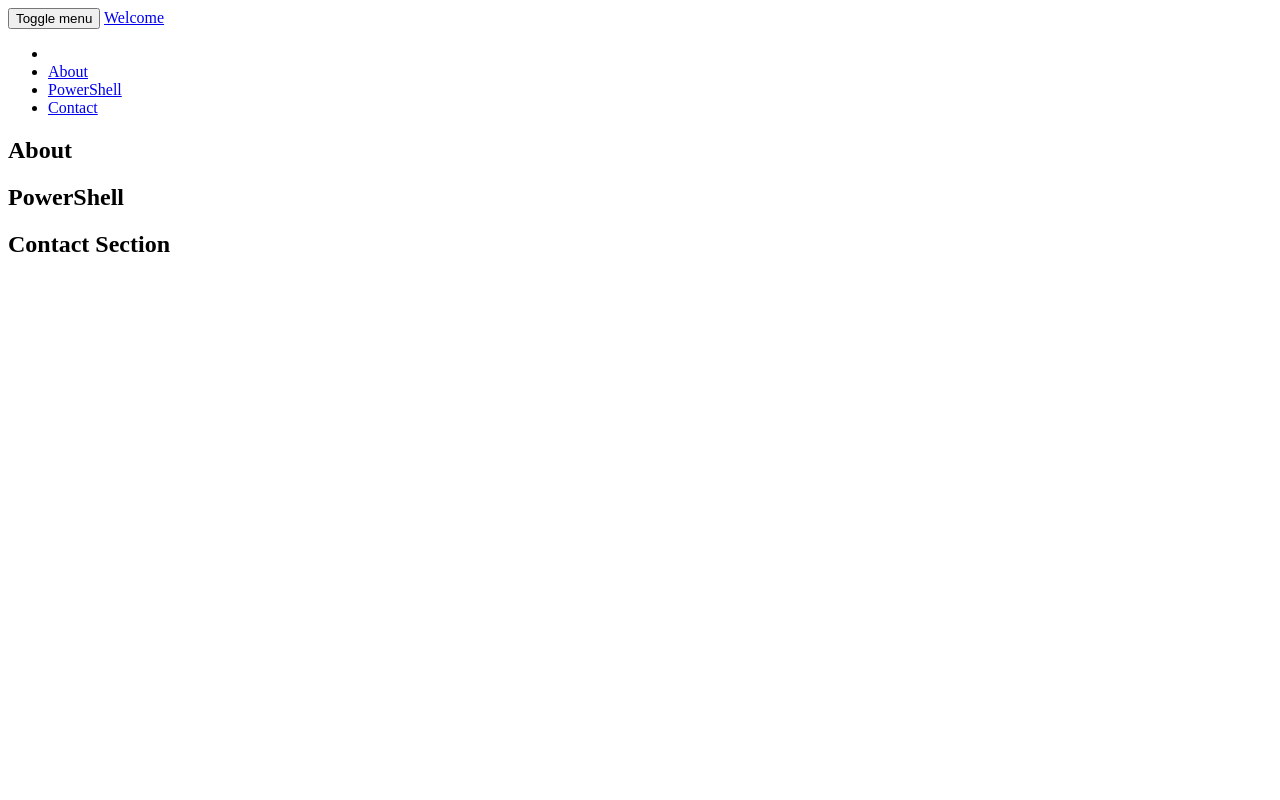
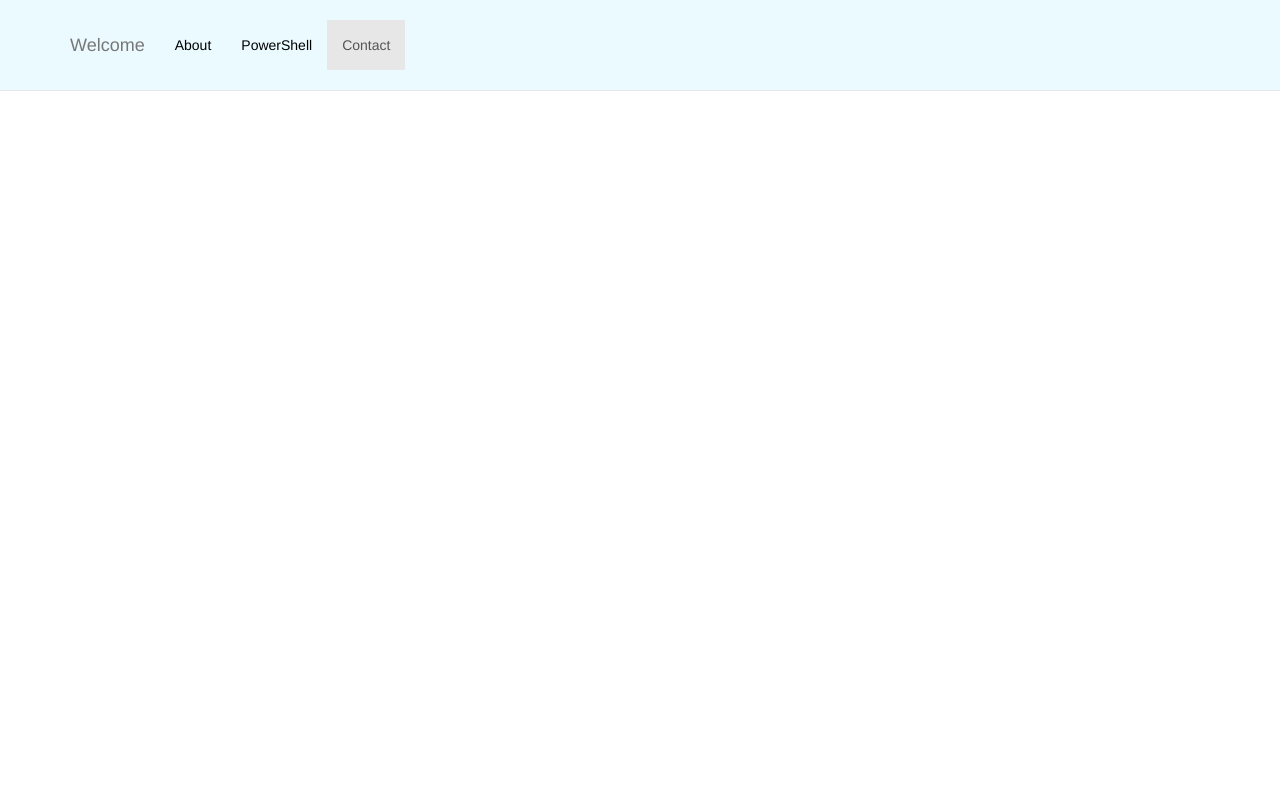
Before and after one commit to HippHamster/Site, a plain HTML site: page index.html in a window 1280 px wide. Shown: the top 800 px of the page. Drawn offline with Linux system fonts and the light colour scheme.

Commit message:
Revert "Update index.html"
This reverts commit df7d716d754d36270eabdf37e3828df757d689cd.

```diff
--- a/index.html
+++ b/index.html
@@ -1,8 +1,14 @@
 <!doctype html>
 <html lang="en" class="no-js">
 <head>
+    <meta charset="utf-8">
+    <meta http-equiv="x-ua-compatible" content="ie=edge">
+    <meta name="viewport" content="width=device-width, initial-scale=1">
+    <link rel="canonical" href="https://html5-templates.com/" />
     <title>HippHamster</title>
-    <meta name="description" content="HippHamster's Personal Website">
+    <meta name="description" content="Simplified Bootstrap template with sticky menu">
+    <link href="css/bootstrap.min.css" rel="stylesheet">
+    <link href="css/sticky-menu.css" rel="stylesheet">
 </head>
 <body id="page-top" data-spy="scroll" data-target=".navbar-fixed-top">
     <nav class="navbar navbar-default navbar-fixed-top" role="navigation">
```
